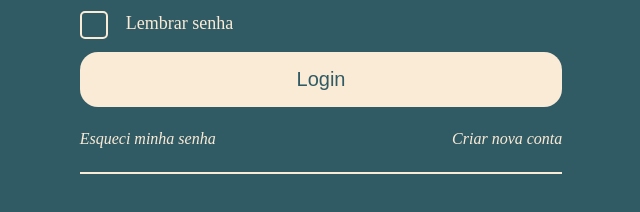
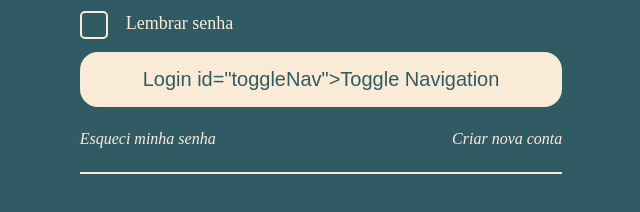
Before and after one commit to Gazola7/criadobr, a plain HTML site: page login.html in a window 1280 px wide. Shown: the part 466-678 px from the top of the page, without its empty margins (319-959 px from the left). Drawn offline with Linux system fonts and the light colour scheme; files that its build step writes are made by us from their sources.

Commit message:
Update login.html

```diff
--- a/login.html
+++ b/login.html
@@ -31,6 +31,7 @@
             </div>
             <button>
                 Login
+                id="toggleNav">Toggle Navigation<!--Java-->
             </button>
         </form>
     </main>
```
